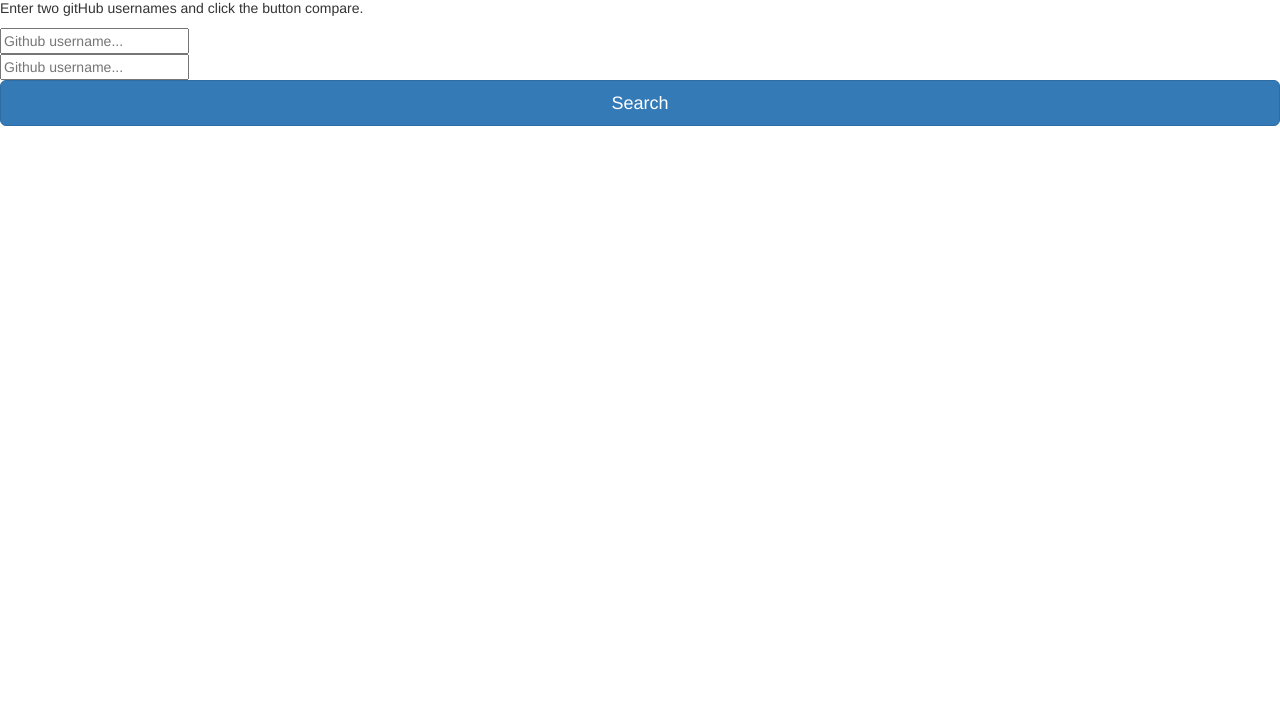
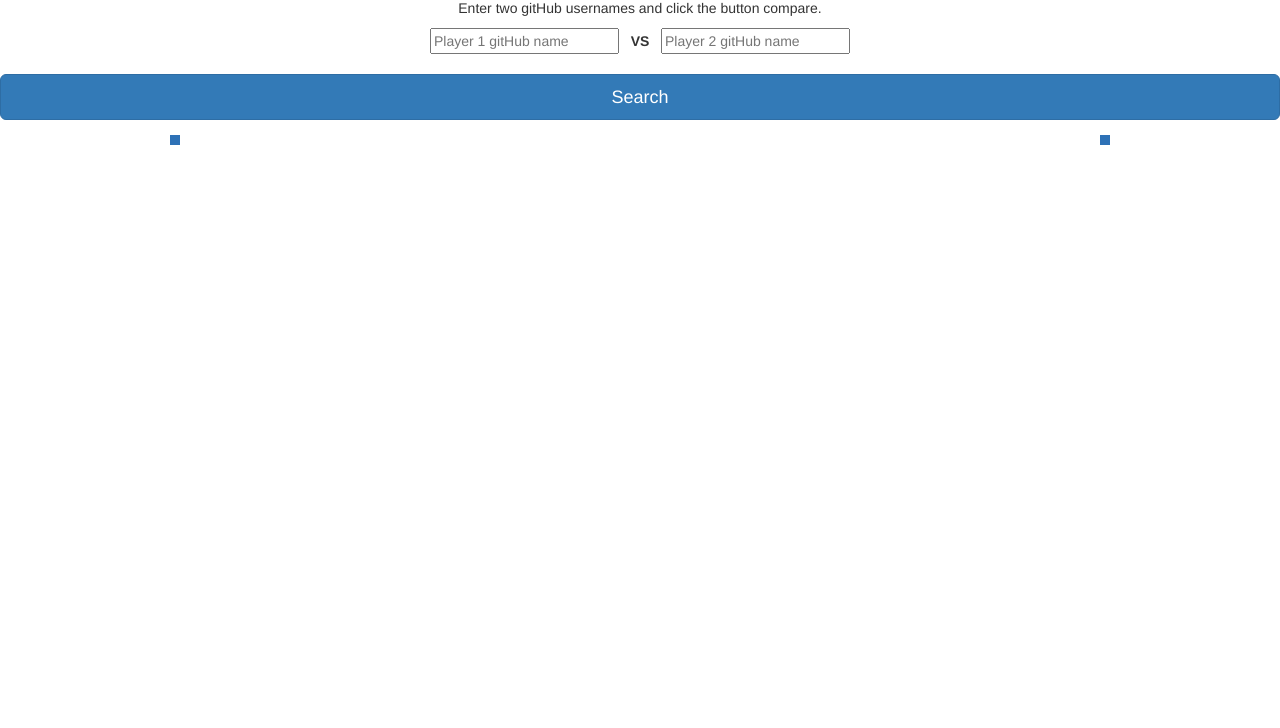
Before and after one commit to robhaj/gitApi, a plain HTML site: page index.html in a window 1280 px wide. Shown: the part 72-800 px from the top of the page. Drawn offline with nearby package versions, Linux system fonts and the light colour scheme.

Commit message:
saved state, minimally styled for comparison, everything working

```diff
--- a/css/main.css
+++ b/css/main.css
@@ -1 +1,16 @@
 /* add custom styles */
+#ghapidata {
+  float:left;
+  margin-left:170px;
+  border: 5px dashed rgb(46, 113, 182);
+}
+
+#ghapidata2 {
+  border: 5px dashed rgb(46, 113, 182);
+  float:right;
+  margin-right:170px;
+}
+
+#w {
+  text-align: center;
+}
--- a/index.html
+++ b/index.html
@@ -19,10 +19,10 @@
     <div id="search">
          <form id="tag-search">
            <div class="form-group">
-           <input type="text" name="ghusername" id="ghusername1" placeholder="Github username...">
-           <div class="form-group">
-           <input type="text" name="ghusername2" id="ghusername2" placeholder="Github username...">
-           <div class="form-group">
+           <input type="text" name="ghusername" id="ghusername1" placeholder="Player 1 gitHub name">
+           <span> &nbsp;<strong> VS </strong>&nbsp; </span>
+           <input type="text" name="ghusername2" id="ghusername2" placeholder="Player 2 gitHub name">
+           <br><br>
            <!-- <input type="text" name="searchTerm" id="searchTerm" placeholder="SearchTerm...">
            <div class="form-group">
            <input type="text" name="language" id="user-language" placeholder="Language...">
@@ -36,8 +36,10 @@
 
   <section>
     <div id="search-results" class="text-center"></div>
-    <div id="ghapidata" class="clearfix"></div>
-  </div>
+    <div id="ghapidata" class="clearfix">
+    </div>
+
+    <div id="ghapidata2" class="clearfix2"></div>
 </section>
 
 <script src="https://code.jquery.com/jquery-2.1.4.min.js"></script>
--- a/js/main.js
+++ b/js/main.js
@@ -8,6 +8,7 @@ $(function(){
 
     //loading gif
     $('#ghapidata').html('<div id="loader"><img src="css/loader.gif" alt="loading..."></div>');
+    $('#ghapidata2').html('<div id="loader"><img src="css/loader.gif" alt="loading..."></div>');
 
     //cache api urls and usernames
     var username1 = $('#ghusername1').val();
@@ -36,6 +37,7 @@ $(function(){
         var reposnum     = json.public_repos;
 
         //default name
+        if(location === '' || location === 'undefined') {location = "Unknown";}
         if(fullname === undefined)
         fullname = username1;
 
@@ -84,6 +86,7 @@ $(function(){
             var followingnum = json.following;
             var reposnum     = json.public_repos;
 
+            if(location === '' || location === undefined) {location = "Unknown";}
             if(fullname === undefined) { fullname = username2; }
 
             var outhtml2 = '<h2>'+fullname+' <span class="smallname">(@<a href="'+profileurl+'" target="_blank">'+username2+'</a>)</span></h2>';
@@ -106,7 +109,7 @@ $(function(){
                 outhtml2 = outhtml2 + '</ul></div>';
               }
 
-              $('#ghapidata').append(outhtml2);
+              $('#ghapidata2').html(outhtml2);
 
             }//end outputPageContent2
 
```
